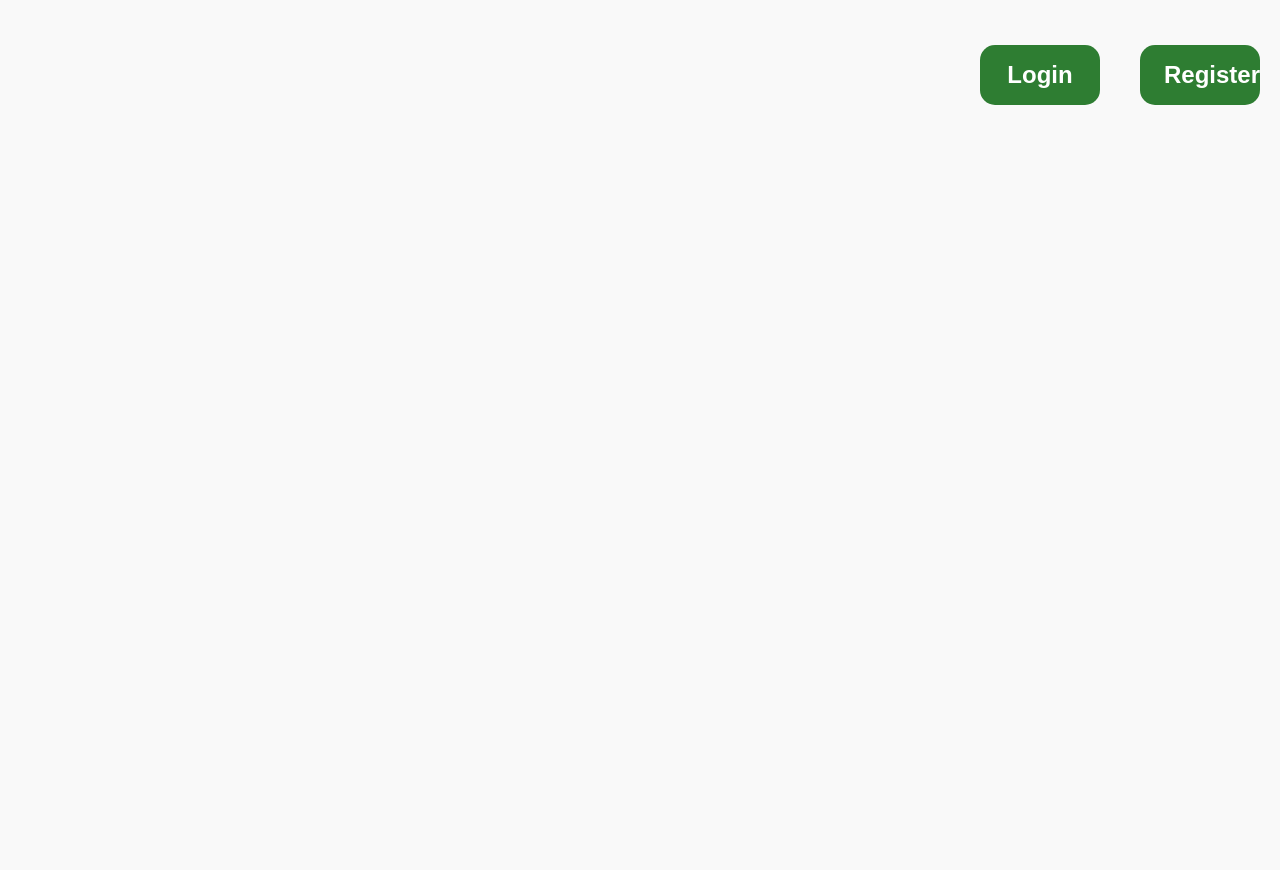
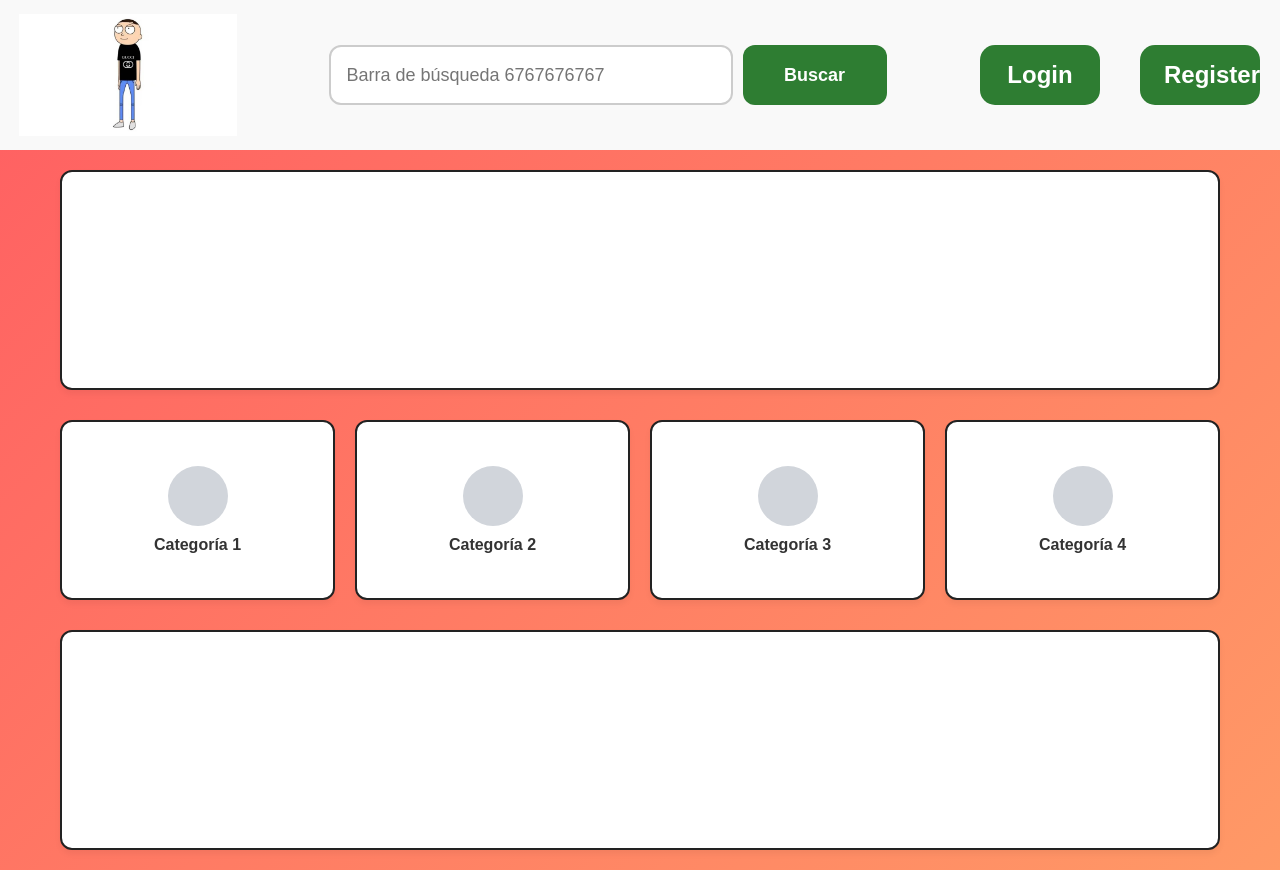
Before and after one commit to Nreale/ProyectoRapiddini, a React (Vite) app in the folder Frontend/: page / in a window 1280 px wide. Before the commit this address had no page. Before the commit the page ends 800 px from the top, so only its background shows below. Built offline with nearby package versions, Linux system fonts and the light colour scheme.

Commit message:
Creación de la barra de búsqueda y adición del placeholder del logo en el header.

```diff
--- a/Frontend/src/App.css
+++ b/Frontend/src/App.css
@@ -0,0 +1,33 @@
+* {
+  margin: 0;
+  padding: 0;
+  box-sizing: border-box;
+}
+
+body {
+  font-family: sans-serif;
+  background: linear-gradient(135deg, #ff5e62 0%, #ff9966 100%);
+  min-height: 100vh;
+}
+
+#root {
+  min-height: 100vh;
+  display: flex;
+  flex-direction: column;
+}
+
+header {
+  width: 100%;
+  position: sticky;
+  top: 0;
+  z-index: 1000;
+}
+
+main {
+  flex: 1;
+  width: 100%;
+}
+
+footer {
+  width: 100%;
+}
--- a/Frontend/src/App.jsx
+++ b/Frontend/src/App.jsx
@@ -2,31 +2,33 @@ import { useState } from 'react'
 import './App.css'
 import Cabecera from './Componentes/Header'
 import { Route, Routes } from 'react-router-dom'
+import Home from './Componentes/Home'
 import Login from './Componentes/Login'
 import Register from './Componentes/Register'
 import RegisterType from './Componentes/RegisterType'
 import RegisterUser from './Componentes/RegisterUser'
 import RegisterVendedor from './Componentes/RegisterVendedor'
+
 function App() {
-
-
   return (
     <>
       <header>
-          <Cabecera/>
+          <Cabecera />
       </header>
+
       <main>
+        <Routes>
+          <Route element={<Home />} path='/' />
+          <Route element={<Login />} path='/Login' />
+          <Route element={<RegisterType />} path='/RegisterType' />
+          <Route element={<RegisterUser />} path='/RegisterUser' />
+          <Route element={<RegisterVendedor />} path='/RegisterVendedor' />
+        </Routes>
+      </main>
 
-      </main>
       <footer>
 
       </footer>
-      <Routes>
-        <Route element={<Login/>} path='/Login'></Route>
-        <Route element={<RegisterType/>} path='/RegisterType'></Route>
-        <Route element={<RegisterUser/>} path='/RegisterUser'></Route>
-        <Route element={<RegisterVendedor/>} path='/RegisterVendedor'></Route>
-      </Routes>
     </>
   )
 }
--- a/Frontend/src/Componentes/Header.css
+++ b/Frontend/src/Componentes/Header.css
@@ -1,61 +1,95 @@
-.menu{
+.menu {
   background-color: #F9F9F9;
   display: flex;
   justify-content: space-between;
+  align-items: center;
   width: 100%;
   height: 150px;
 }
 
-.menu__logo{
+.menu__logo {
   width: 20%;
   height: 100%;
-    /* background-color: blue; */
   display: flex;
   align-items: center;
   justify-content: center;
-
 }
 
-.menu__searchbar{
+.menu__searchbar {
   width: 45%;
   height: 100%;
-    /* background-color: red; */
+  display: flex;
+  align-items: center;
+  justify-content: center;
+  gap: 10px;
 }
 
+.searchbar__input {
+  width: 70%;
+  height: 40%;
+  padding: 0 15px;
+  font-size: 18px;
+  border: 2px solid #ccc;
+  border-radius: 12px;
+  outline: none;
+  box-sizing: border-radius;
+}
 
-.menu__buttons{
+.searchbar__input:focus {
+  border-color: #2E7D32;
+}
+
+.searchbar__button {
+  width: 25%;
+  height: 40%;
+  background-color: #2E7D32;
+  border: none;
+  color: white;
+  font-size: 18px;
+  font-weight: bold;
+  border-radius: 12px;
+  cursor: pointer;
+  transition: background-color 0.3s;
+}
+
+.searchbar__button:hover {
+  background-color: #1b5e20;
+}
+
+.menu__buttons {
   width: 25%;
   height: 100%;
   display: flex;
   flex-direction: row;
 }
 
-.menu__icons{
+.menu__icons {
   width: 50%;
   height: 100%;
-    /* background-color: green; */
   display: flex;
   align-items: center;
   justify-content: center;
-
 }
 
-.menu__icons button{
+.menu__icons button {
   width: 100%;
   height: 100%;
-    background-color: #2E7D32; /* Azul */
+  background-color: #2E7D32;
   border: none;
   color: white;
   padding: 10px 24px;
   font-size: 24px;
-    border-radius: 15px; /* Bordes redondeados */
+  border-radius: 15px;
   cursor: pointer;
   transition: background-color 0.3s;
   font-weight: bold;
-
 }
 
-#decoration--none{
+.menu__icons button:hover {
+  background-color: #1b5e20;
+}
+
+#decoration--none {
   text-decoration: none;
   color: white;
   width: 75%;
@@ -64,3 +98,18 @@
   align-items: center;
   justify-content: center;
 }
+
+.menu__logo a {
+  display: flex;
+  align-items: center;
+  justify-content: center;
+  width: 100%;
+  height: 100%;
+  text-decoration: none;
+}
+
+.menu__logo-img {
+  max-width: 85%;
+  max-height: 85%;
+  object-fit: contain; /* Mantiene la proporción original de la imagen */
+}
--- a/Frontend/src/Componentes/Header.jsx
+++ b/Frontend/src/Componentes/Header.jsx
@@ -1,56 +1,72 @@
 import { useState } from 'react'
-import {Link} from 'react-router-dom'
+import { Link } from 'react-router-dom'
 import './Header.css'
-import { useLocation } from 'react-router-dom';
+import { useLocation } from 'react-router-dom'
+import logo from '../assets/logo_placeholder.jpg';
 
 function Cabecera() {
     const [estadoToken, setEestadoToken] = useState(false)
+    const [busqueda, setBusqueda] = useState('')
     const location = useLocation();
 
-
-    if (location.pathname === '/Login' || location.pathname === '/Register' || location.pathname === '/RegisterType' || location.pathname === '/RegisterUser' || location.pathname === '/RegisterVendedor' || location.pathname === '/RegisterRepartidor') {
+    if (
+        location.pathname === '/Login' ||
+        location.pathname === '/Register' ||
+        location.pathname === '/RegisterType' ||
+        location.pathname === '/RegisterUser' ||
+        location.pathname === '/RegisterVendedor' ||
+        location.pathname === '/RegisterRepartidor'
+    ) {
         return null;
     }
+
+    const handleBuscar = (e) => {
+        e.preventDefault()
+        console.log('Buscando:', busqueda)
+    }
+
   return (
     <>
       <div className='menu'>
 
         <div className='menu__logo'>
+            <Link to="../assets/logo_placeholder.jpg">
+                <img src={logo} alt="Logo de la app" className="menu__logo-img" />
+            </Link>
+        </div>
 
-        </div>
-        <div className='menu__searchbar'>
-            <div >
-
-            </div>
-            <div>
-
-            </div>
-        </div>
+        <form className='menu__searchbar' onSubmit={handleBuscar}>
+            <input
+                type='text'
+                placeholder='Barra de búsqueda 6767676767'
+                value={busqueda}
+                onChange={(e) => setBusqueda(e.target.value)}
+                className='searchbar__input'
+            />
+            <button type='submit' className='searchbar__button'>
+                Buscar
+            </button>
+        </form>
 
         {estadoToken ? (
             <div className='menu__buttons'>
-                <div className='menu__icons'>
-
-                </div>
-                <div className='menu__icons'>
-
-                </div>
+                <div className='menu__icons'></div>
+                <div className='menu__icons'></div>
             </div>
-        ):(
+        ) : (
             <div className='menu__buttons'>
                 <div className='menu__icons'>
                     <Link id='decoration--none' to='/Login'>
-                    <button>Login</button>
+                        <button>Login</button>
                     </Link>
                 </div>
                 <div className='menu__icons'>
                     <Link id='decoration--none' to='/RegisterType'>
-                    <button>Register</button>
+                        <button>Register</button>
                     </Link>
                 </div>
             </div>
         )}
-
 
       </div>
     </>
```
Also changed, not shown: Frontend/src/assets/logo_placeholder.jpg (added). Lines whose indentation alone changed are shown as unchanged.
